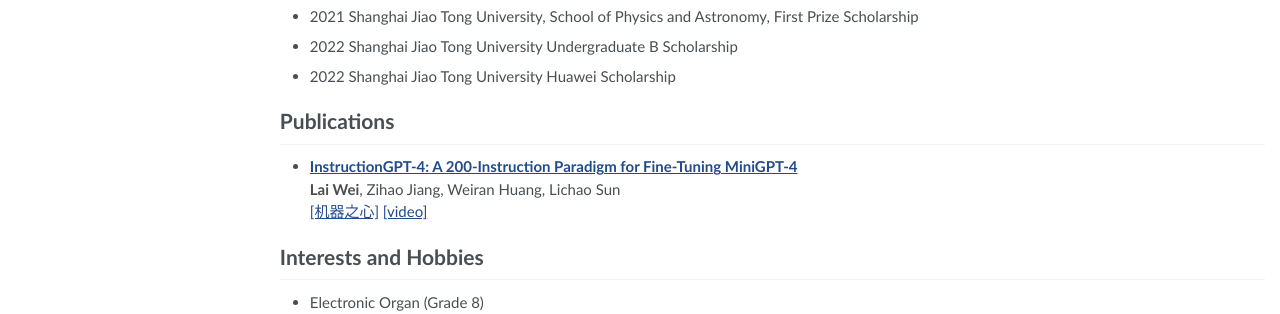
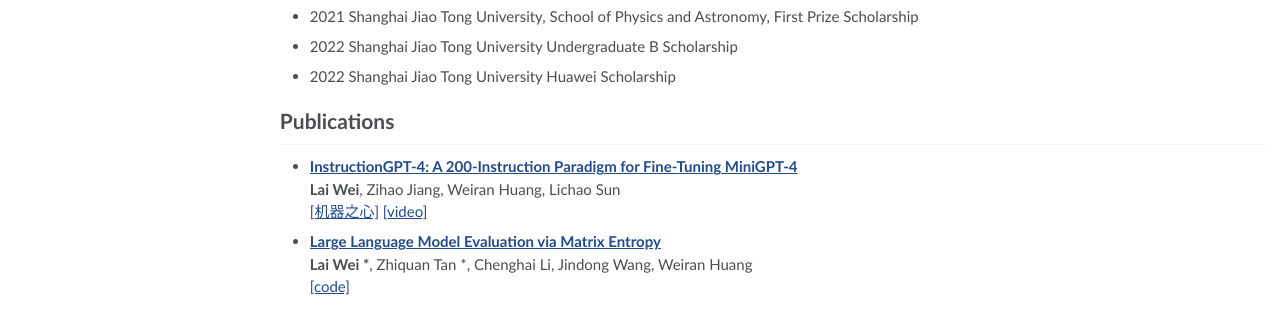
Before and after one commit to waltonfuture/waltonfuture.github.io, a plain HTML site: page index.html in a window 1280 px wide. Shown: the part 486-800 px from the top of the page. Drawn offline with nearby package versions, Linux system fonts and the light colour scheme; some packages are replaced by stand-ins of ours; no server answers.

Commit message:
Update index.html

```diff
--- a/index.html
+++ b/index.html
@@ -204,6 +204,11 @@
                         <strong>Lai Wei</strong>, Zihao Jiang, Weiran Huang, Lichao Sun<br>
                         <a href="https://mp.weixin.qq.com/s/s4Acec71v5oMlFkyhlCL_g" target="_blank">[机器之心]</a> <a href="https://www.bilibili.com/video/BV1Fw411i7fy/?buvid=Z94E0A9A57DE5067471DBAFC03E8BC643174&is_story_h5=false&mid=nE3CwVlSQh%2FKJMEMXbjiFA%3D%3D&p=1&plat_id=116&share_from=ugc&share_medium=iphone&share_plat=ios&share_session_id=DD49C87C-2D99-4683-BDF9-C1BCC2E84B40&share_source=WEIXIN&share_tag=s_i&timestamp=1695811749&unique_k=F6HG8yU&up_id=503316308&vd_source=c1f7973bf84ee21360eb4b16a679b9dd" target="_blank">[video]</a>
                     </li>
+                    <li>
+                        <strong><a href="https://arxiv.org/abs/2401.17139" target="_blank">Large Language Model Evaluation via Matrix Entropy</a></strong><br>
+                        <strong>Lai Wei *</strong>, Zhiquan Tan *, Chenghai Li, Jindong Wang, Weiran Huang<br>
+                        <a href="https://github.com/waltonfuture/Matrix-Entropy" target="_blank">[code]</a>
+                    </li>
                 </ul>
 
 
```
